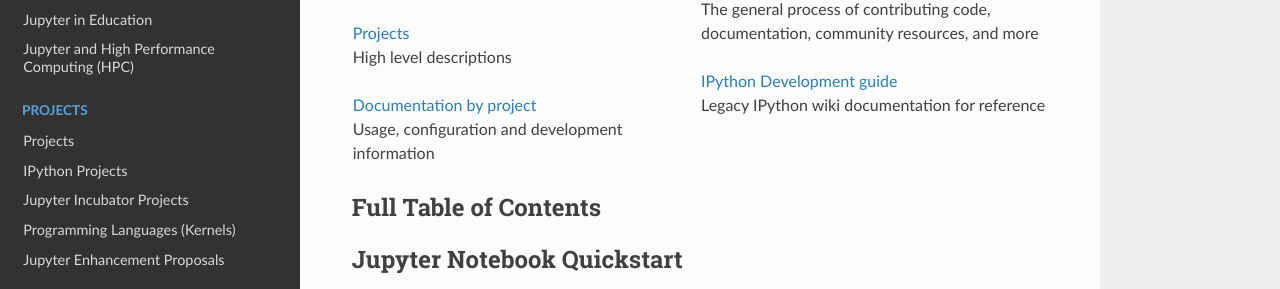
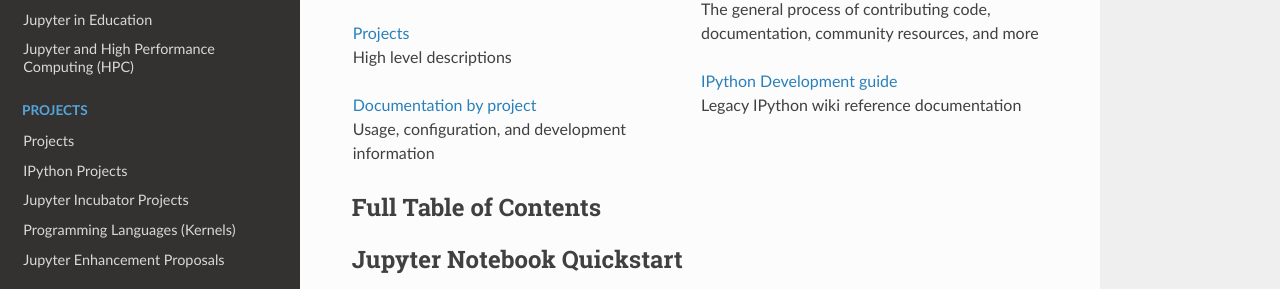
Before and after one commit to jupyter/jupyter, a Sphinx documentation site: the page built from docs/source/index.rst, in a window 1280 px wide and 900 px high. Shown: the part 379-668 px from the top of the window. Built offline with Sphinx 7.4.7 and the Read the Docs theme 2.0.0, drawn with Linux system fonts in a browser that asks for light colours; pages that are not in the unit, such as notebooks, are missing from menus.

Commit message:
Change link

```diff
--- a/docs/source/index.rst
+++ b/docs/source/index.rst
@@ -19,14 +19,14 @@
       <p><a href="https://test-jupyter.readthedocs.org/en/landing-twocol/#jupyter-subprojects">Projects</a><br/>
          <span class="linkdescr">High level descriptions</span></p>
       <p><a href="https://test-jupyter.readthedocs.org/en/landing-twocol/#project-links">Documentation by project</a><br/>
-         <span class="linkdescr">Usage, configuration and development information</span></p>
+         <span class="linkdescr">Usage, configuration, and development information</span></p>
       </td><td width="50%">
       <p><a href="https://test-jupyter.readthedocs.org/en/landing-twocol/#tech-overview">Technical overview</a><br/>
          <span class="linkdescr">Visual overview of how projects are used together</span></p>
       <p><a href="https://test-jupyter.readthedocs.org/en/landing-twocol/#dev-docs">Contributor Guide</a><br/>
          <span class="linkdescr">The general process of contributing code, documentation, community resources, and more</span></p>
-      <p><a href="https://test-jupyter.readthedocs.org/en/landing-twocol/#ipy_wiki">IPython Development guide</a><br/>
-         <span class="linkdescr">Legacy IPython wiki documentation for reference</span></p>
+      <p><a href="https://test-jupyter.readthedocs.org/en/landing-twocol/development_guide/index.html">IPython Development guide</a><br/>
+         <span class="linkdescr">Legacy IPython wiki reference documentation</span></p>
     </td></tr>
   </table>
 
@@ -136,7 +136,7 @@
    contrib_guide_blog
    contrib_guide_newsletter
 
-.. _ipy_wiki:
+.. _ipy-wiki:
 
 .. toctree::
    :maxdepth: 1
```
